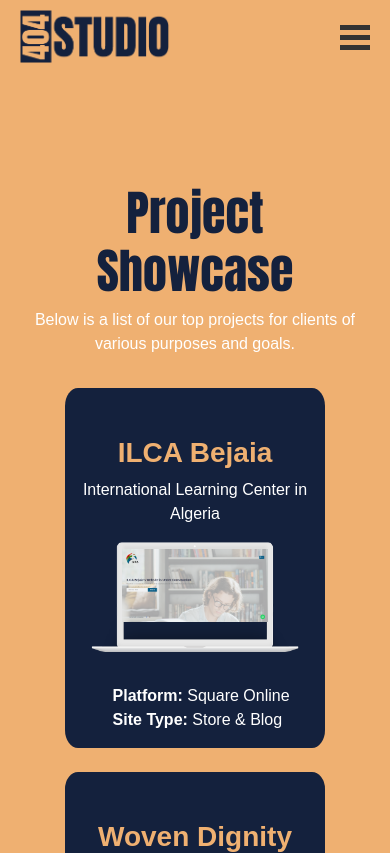
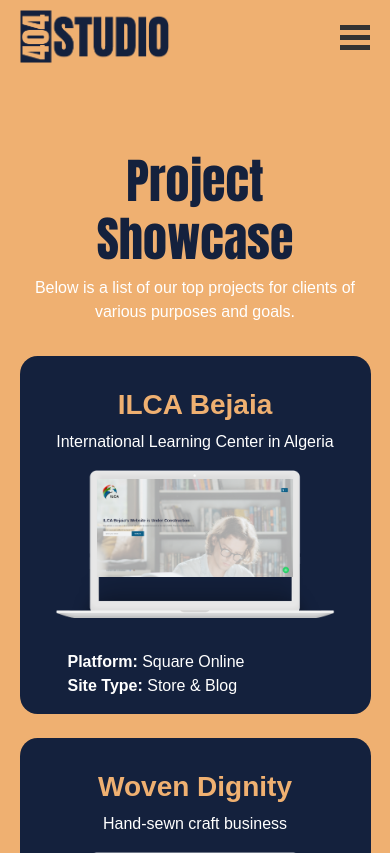
Before and after one commit to kaleblub/404Studio-Website, a Django app: page /portfolio/ in a window 390 px wide. Shown: the top 853 px of the page. Run offline with Django 5.2, Linux system fonts and the light colour scheme; some libraries are stand-ins or nearby versions; some web fonts are replaced.

Commit message:
Fixed the portfolio cards a little bit for mobile version.

```diff
--- a/static/css/portfolio.css
+++ b/static/css/portfolio.css
@@ -132,3 +132,17 @@
     padding-left: 3rem;
   }
 }
+
+@media (max-width: 623px) {
+  .portfolio-container {
+    padding: 0;
+  }
+  .portfolio-container h2,
+  .portfolio-container p {
+    padding: 0 2rem 0 2rem;
+  }
+  .portfolio-item {
+    max-width: 90%;
+    padding-top: 2rem;
+  }
+}
```
